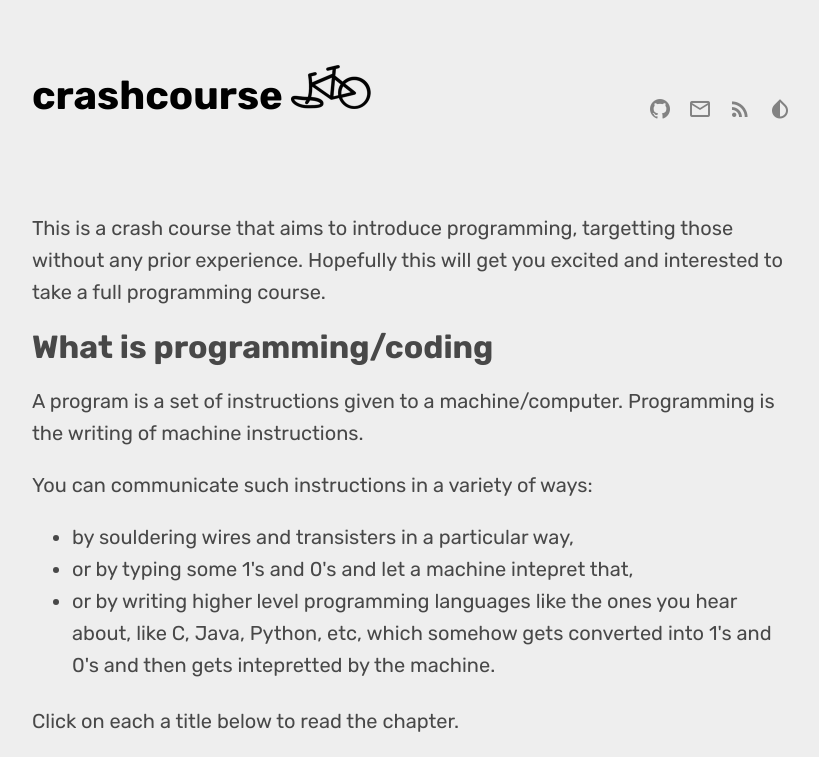
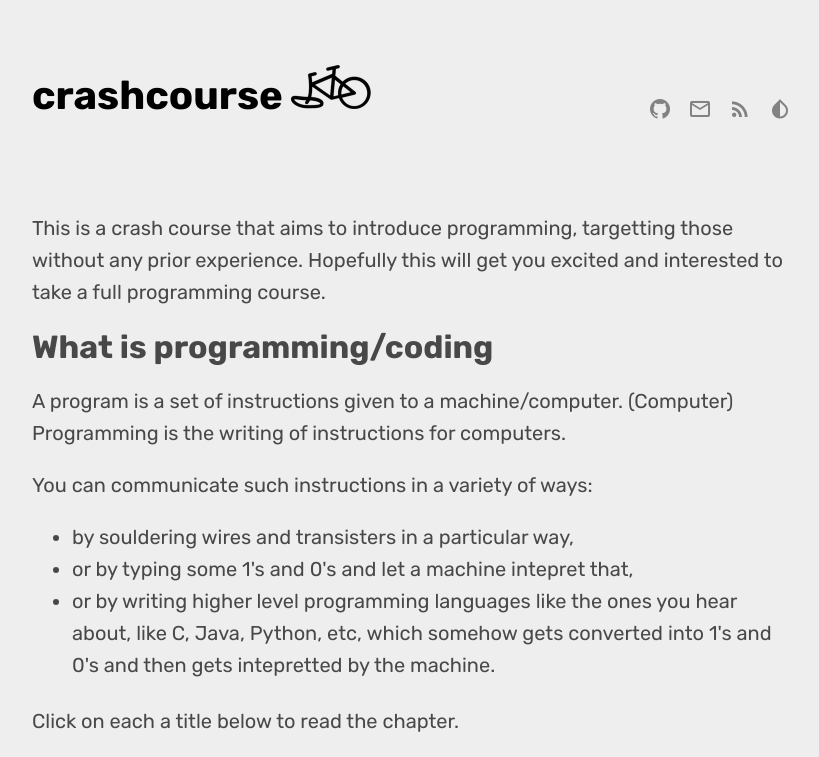
Before and after one commit to keang/crashcourse, a Jekyll site: the page built from index.html, in a window 1280 px wide. Shown: the top 757 px of the page, without its empty margins (224-1043 px from the left). Built offline with Jekyll 4.4.1, drawn with Linux system fonts in a browser that asks for light colours; some web fonts are replaced; the list of posts is cut into pages by our own code; grey boxes are pictures that could not be loaded.

```diff
--- a/_includes/intro.html
+++ b/_includes/intro.html
@@ -4,7 +4,7 @@ Hopefully this will get you excited and interested to take a full programming co
 </p>
 <h1>What is programming/coding</h1>
 <p>A program is a set of instructions given to a machine/computer.
-Programming is the writing of machine instructions.
+(Computer) Programming is the writing of instructions for computers.
 </p>
 
 <p>
```
Also changed, not shown: _posts/2017-09-18-chapter-6.md (added, +27 -0 lines).
